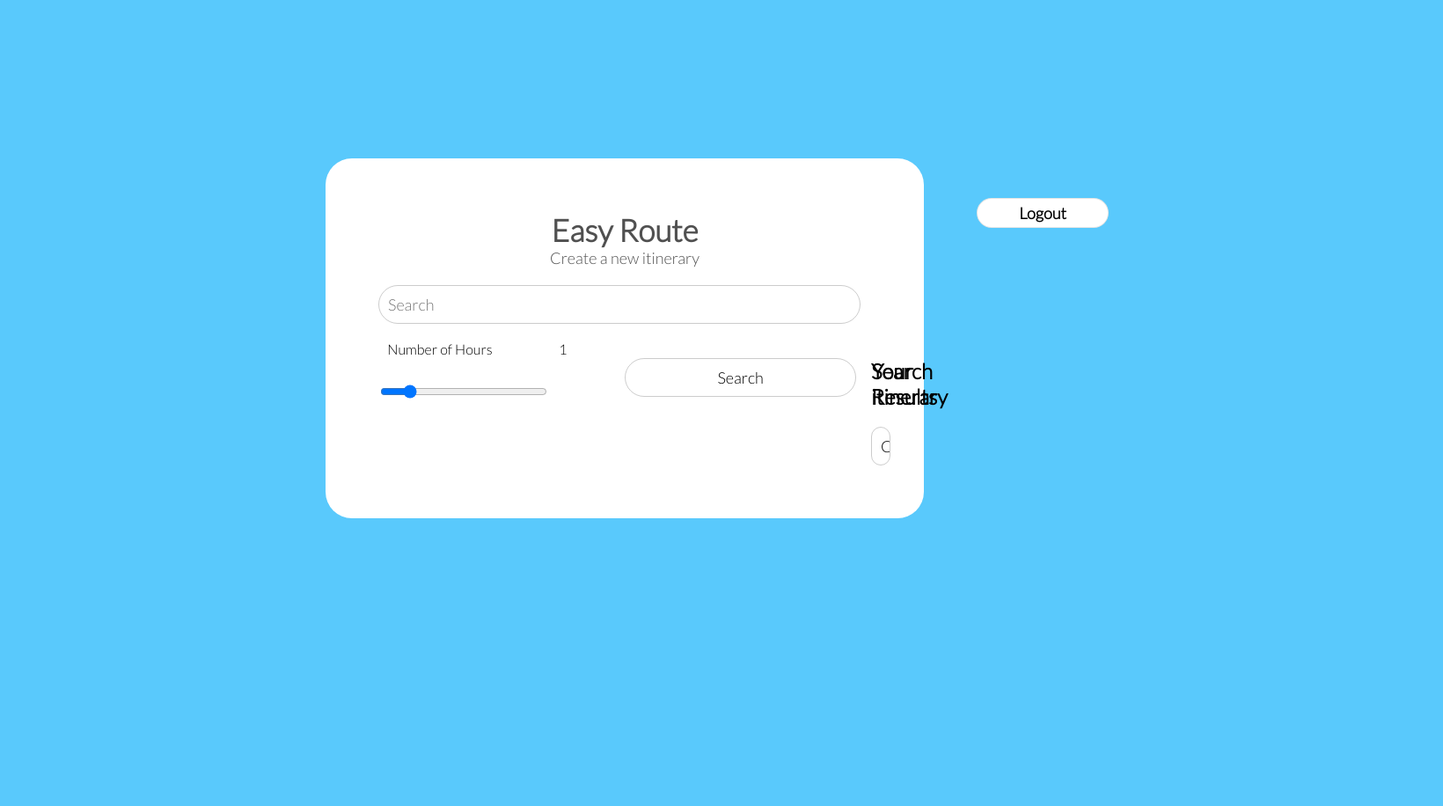
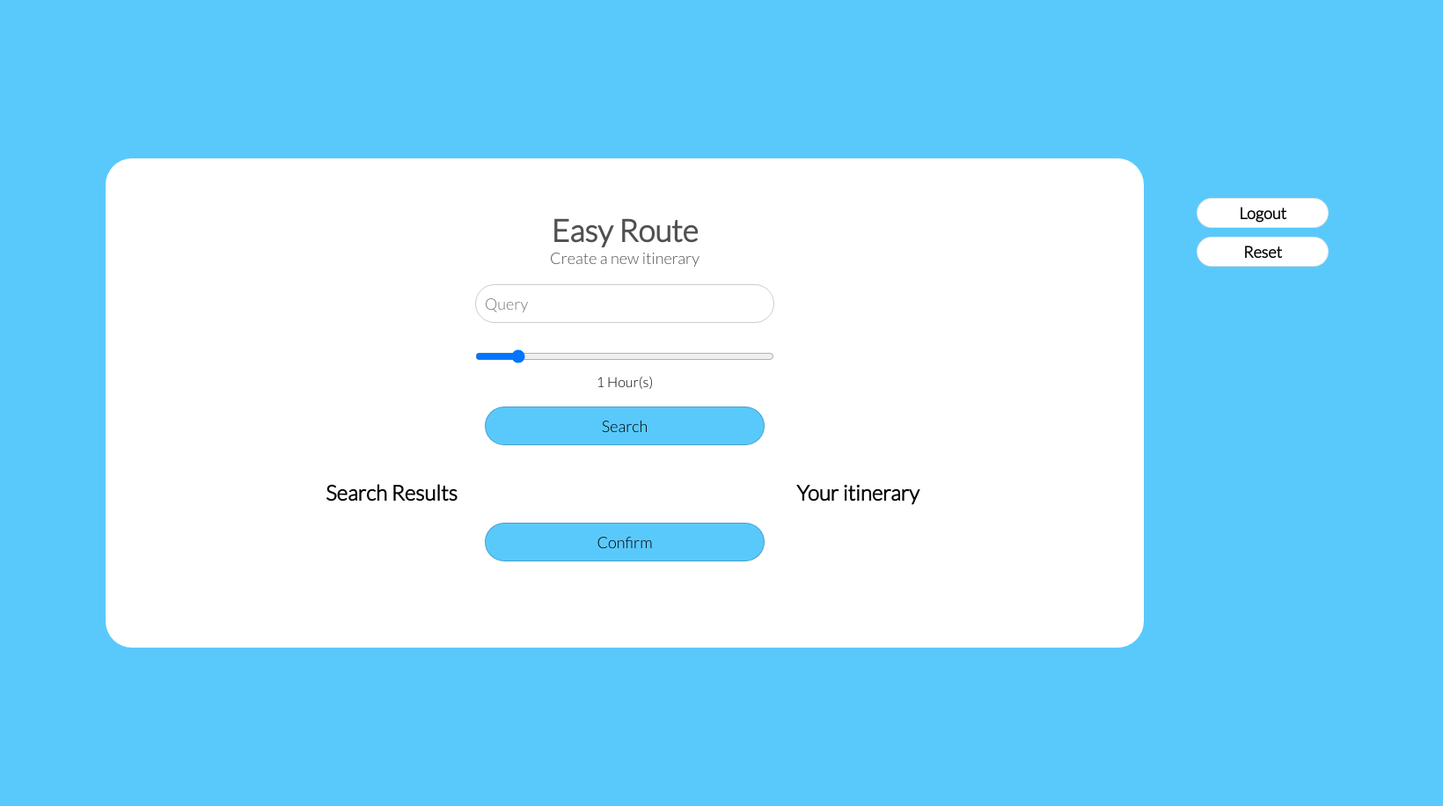
Before and after one commit to usef-kh/easyroute, a Flask app: page /user/create in a window 1640 px wide. Shown: the whole page at 88% size. Before the commit the page ends 589 px from the top, so only its background shows below. Run offline with Flask 2, Linux system fonts and the light colour scheme; parts of the project's set-up code (start-up, migrations or seed data) failed here and were passed over.

Commit message:
fixed create.html

```diff
--- a/templates/create.html
+++ b/templates/create.html
@@ -1,17 +1,19 @@
 <!DOCTYPE html>
 <html lang="en">
-
   <head>
-  <link href="{{url_for('static',filename='styles/create.css') }}" rel="stylesheet" type="text/css" />
-  <link href="https://fonts.googleapis.com/css2?family=Lato:wght@300&display=swap" rel="stylesheet" />
+    <link
+      href="{{url_for('static',filename='styles/create.css') }}"
+      rel="stylesheet"
+      type="text/css"
+    />
+    <link
+      href="https://fonts.googleapis.com/css2?family=Lato:wght@300&display=swap"
+      rel="stylesheet"
+    />
 
     <style>
     .content {
-      width: 1000px;
-    }
-
-    .main table {
-      margin: 0 auto;
+      width: 1500px;
     }
     </style>
 
@@ -23,71 +25,101 @@
   <div class="content">
     <div class="main">
         <div class="title">Easy Route</div>
-      <div class="sub-title">Create a new itinerary</div>
+        <div class="sub-title">Create a new itinerary</div> <br>
 
-      <form action="{{url_for('create')}}" method="POST" id="search" name="search">
-        <div class="new-entry" action="{{url_for('create')}}" method="POST">
+      <form
+        action="{{url_for('create')}}"
+        method="POST"
+        id="search"
+        name="search"
+        class="search"
+      >
+        <input id="query" name="query" placeholder="Query" type="text" value={{ data['query'] }}>
+        <br>
 
-          <input id="query" name="query" placeholder="Search" type="text" value={{ data['query'] }}><br />
+        <input
+            type="range"
+            id="dwell_time"
+            name="dwell_time"
+            min="0"
+            max="10"
+            step="0.5"
+            value="{{data['dwell_time']}}"
+            oninput="this.nextElementSibling.value = this.value + ' Hour(s)' "
+          />
+        <output>{{data["dwell_time"]}} Hour(s)</output><br><br>
 
-          <div class="column">
-            <div class="column">
-              <label for="dwell_time">Number of Hours</label>
-            </div>
 
-            <div class="column">
-              <output>{{data["dwell_time"]}}</output><br />
-            </div>
-            <br />
+        <input class="button" type="submit" value="Search" name="search" /><br>
 
-            <input type="range" id="dwell_time" name="dwell_time" min="0" max="10" step="0.5"
-              value="{{data['dwell_time']}}" oninput="this.nextElementSibling.value = this.value" />
-          </div>
-
-        </div>
-
-        <div class="column">
-          <input type="submit" value="Search" name="search" />
-        </div>
       </form>
 
-      <div class="row">
-        <div class="column">
-          <form action="{{url_for('create')}}" method="POST" id="display_search" name="display_search">
+
+
+      <form
+        action="{{url_for('create')}}"
+        method="POST"
+        id="display_search"
+        name="display_search"
+        class="column"
+      >
         <h2>Search Results</h2>
         <ul>
           {% for result in query_results %}
           <li>
-                <input value="{{result['name'] + ' - ' + result['formatted_address']}}" name="{{result}}"
-                  type="submit" />
+            <input class="query_result" value="{{result['name'] + ' - ' + result['formatted_address']}}" name="{{result}}" type="submit" />
           </li>
           {% endfor %}
         </ul>
       </form>
-        </div>
-        <div class="column">
-          <form action="{{url_for('complete')}}" method="GET" id="selected_spots" name="selected_spots">
+
+      <form
+        action="{{url_for('create')}}"
+        method="POST"
+        id="itinerary"
+        name="itinerary"
+        class="column"
+      >
         <h2>Your itinerary</h2>
         <ul>
           {% for place in itinerary %}
           <li>
-                {{place['name']}}
+            <input class="query_result" value="{{place['name']}}" name="itinerary" type="submit" />
           </li>
           {% endfor %}
         </ul>
-            <input type="submit" value="Confirm" name="confirm" />
       </form>
+
+      <form
+        action="{{url_for('complete')}}"
+        method="GET"
+        id="selected_spots"
+        name="selected_spots"
+      >
+        <div class="search">
+        <input class="button" type="submit" value="Confirm" name="confirm"/>
         </div>
+      </form>
+<br><br>
+
+          <div class="error">{{error}}</div>
+
+
     </div>
 
-    </div>
+
     <div class="sidebar">
-
       <form action="{{url_for('index')}}" class="module">
           <input type="submit" value="Logout">
       </form>
 
+        <form action="{{url_for('create')}}" class="module" method="GET">
+          <input type="submit" value="Reset">
+      </form>
+
     </div>
+
+
+
   </body>
-
 </html>
```
Lines whose indentation alone changed are shown as unchanged.
